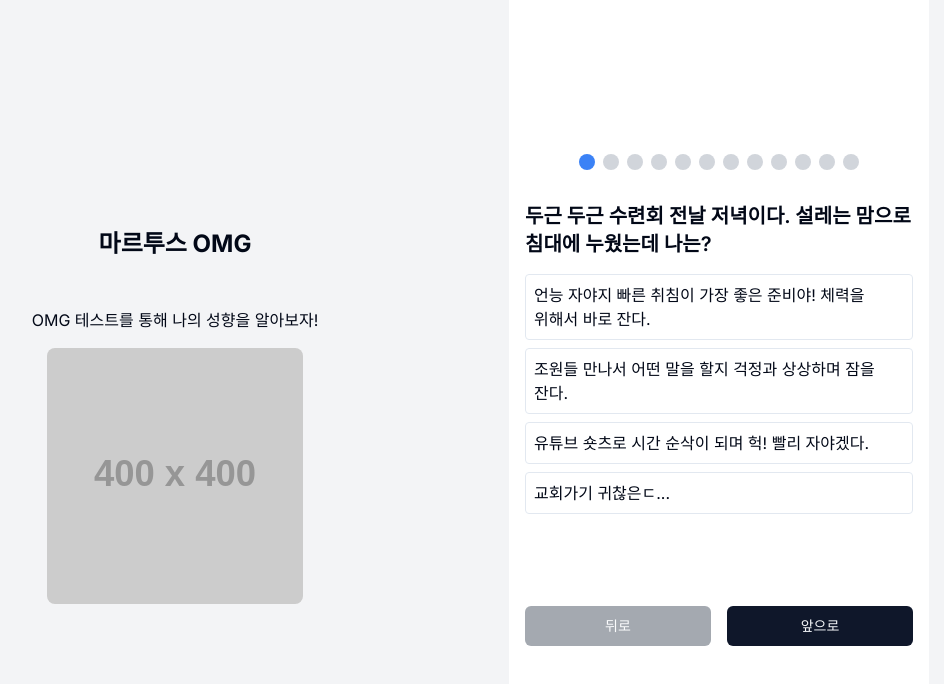
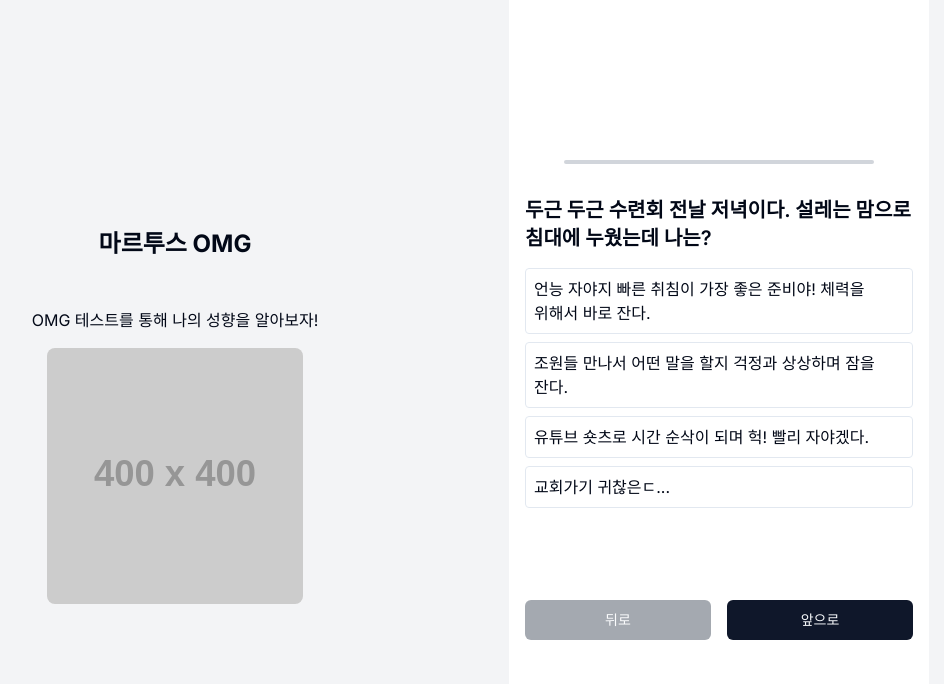
Before and after one commit to loopy-lim/marutus-OMG-test, a Next.js app: page /play in a window 1280 px wide. Shown: the top 684 px of the page, without its empty margins (255-1199 px from the left). Built offline with nearby package versions, Linux system fonts and the light colour scheme.

Commit message:
refactor: change dot to line at question progress bar

```diff
--- a/components/questions/Progress.tsx
+++ b/components/questions/Progress.tsx
@@ -8,15 +8,14 @@ export const QuestionProgressBar = ({
   total,
 }: QuestionProgressBarProps) => {
   return (
-    <div className="flex justify-center gap-2">
-      {Array.from({ length: total }).map((_, i) => (
-        <div
-          key={i}
-          className={`w-4 h-4 rounded-full ${
-            i === index ? "bg-blue-500" : "bg-gray-300"
-          }`}
-        />
-      ))}
+    <div className="w-4/5 bg-gray-300 rounded-full mx-auto">
+      <div
+        className="h-1 rounded-full bg-blue-300 w-full transition-all duration-500 ease-in-out"
+        style={{
+          width: `${(100 * index) / (total - 1)}%`,
+          willChange: "width",
+        }}
+      ></div>
     </div>
   );
 };
```
